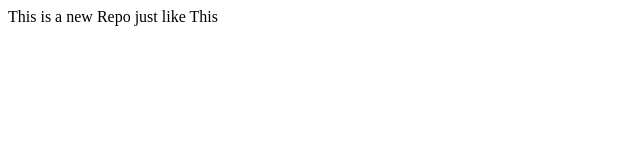
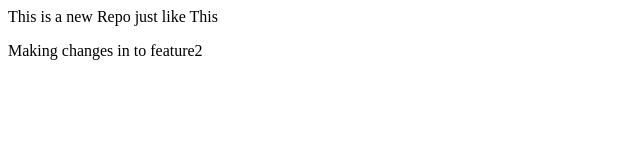
Before and after one commit to srishrana/LocalRepo, a plain HTML site: page index.html in a window 1280 px wide. Shown: the whole page, without its empty margins (0-640 px from the left). Drawn offline with Linux system fonts and the light colour scheme.

Commit message:
amde change in to feature2

```diff
--- a/index.html
+++ b/index.html
@@ -1 +1,6 @@
 This is a new Repo just like This
+
+<p>
+    Making changes in to feature2
+
+</p>
```
